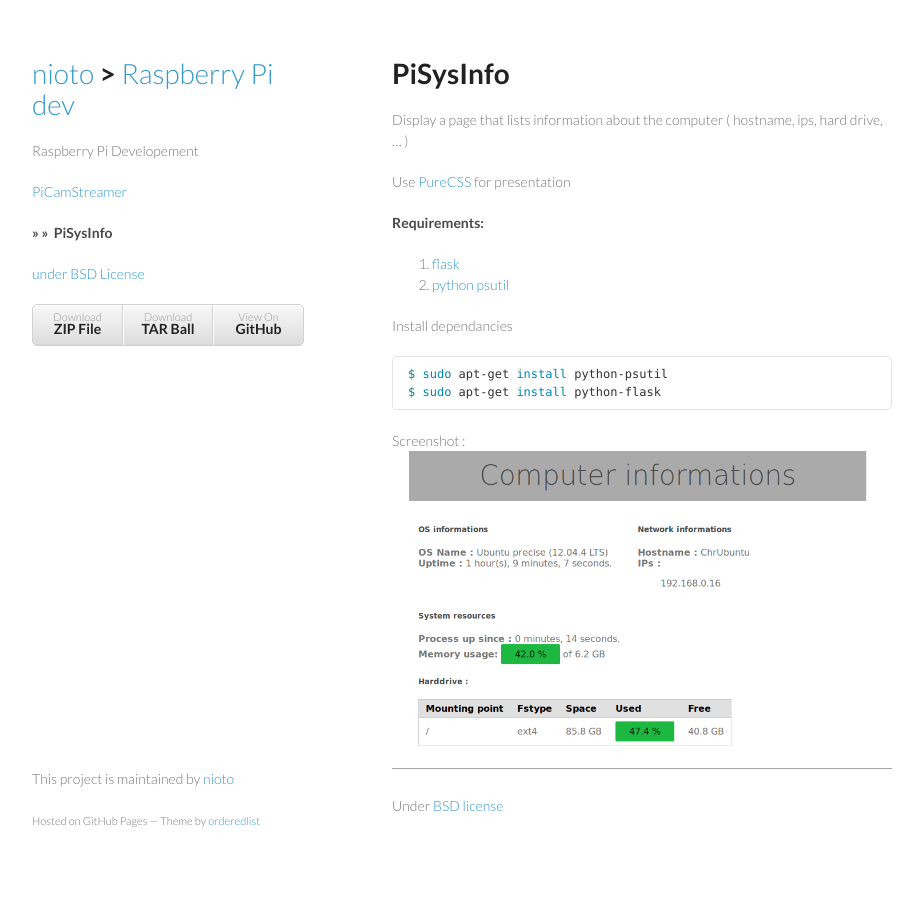
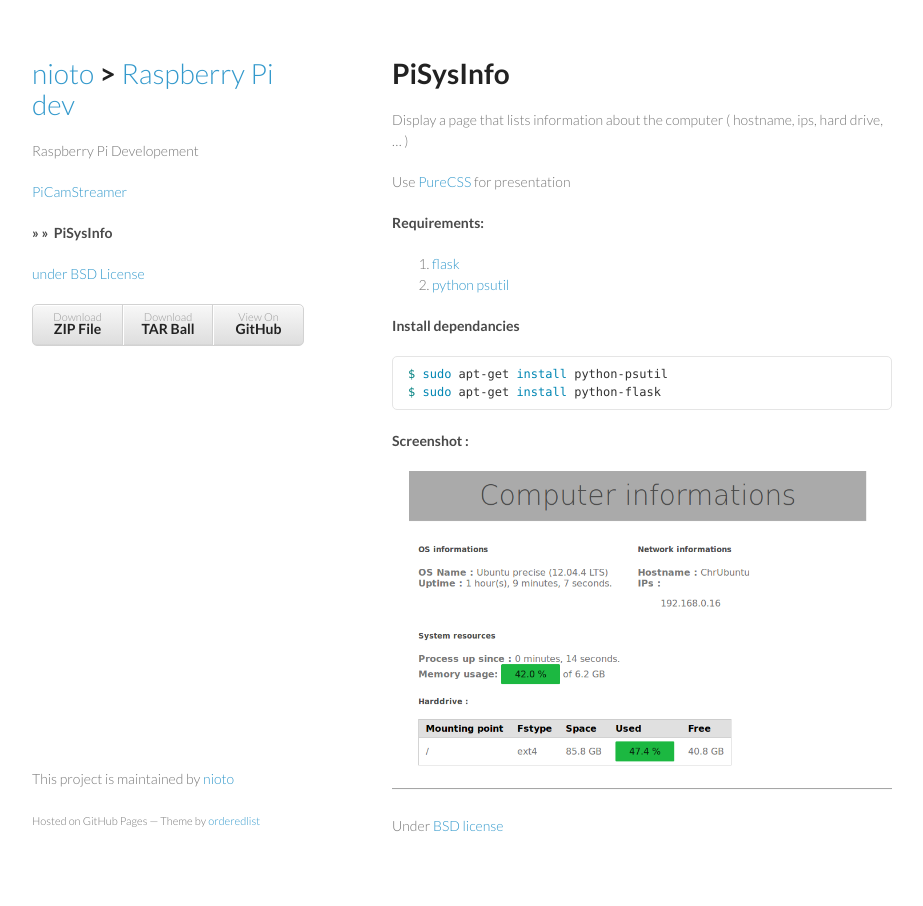
Before and after one commit to nioto/raspberrypi, a Jekyll site: the page built from pisysinfo.md, in a window 1280 px wide. Shown: the whole page, without its empty margins (178-1101 px from the left). Built offline with Jekyll 4.4.1, drawn with Linux system fonts in a browser that asks for light colours; Markdown is read by kramdown in place of the engine named in the settings.

Commit message:
html corrections

````diff
--- a/pisysinfo.md
+++ b/pisysinfo.md
@@ -15,7 +15,7 @@ Use [PureCSS](http://purecss.io/) for presentation
 2.  [python psutil](https://code.google.com/p/psutil/)
 
 
-Install dependancies
+####Install dependancies
 
 ```bash
 $ sudo apt-get install python-psutil
@@ -23,7 +23,7 @@ $ sudo apt-get install python-flask
 ```
 
 
-Screenshot :<br>
+#### Screenshot :
 <img src="img/pisysinfo.screen.png" alt="screenshot">
 
 
````
